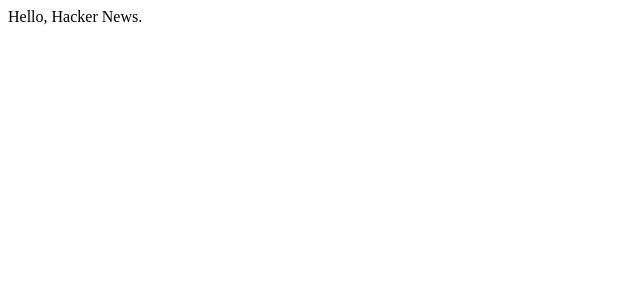
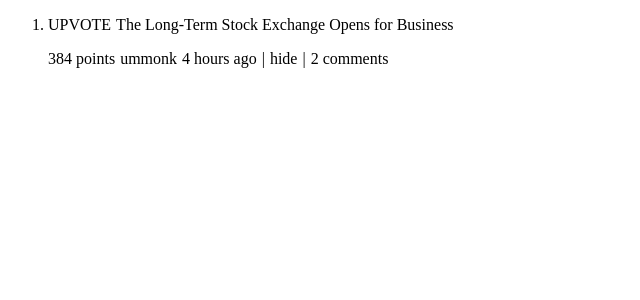
Before and after one commit to openwater-fall2020/hacker-news, a React (Create React App) app: page / in a window 1280 px wide. Shown: the top 300 px of the page, without its empty margins (0-640 px from the left). Built offline with nearby package versions, Linux system fonts and the light colour scheme.

Commit message:
incorporate react-router

```diff
--- a/src/App.js
+++ b/src/App.js
@@ -1,11 +1,19 @@
 import React from 'react';
+import { BrowserRouter as Router, Route } from "react-router-dom";
+import { ListStories } from "./components/ListStories";
 
-function App() {
+/**
+ * @todo add a navbar component
+ * @todo load posts from the database
+ */
+const App = () => {
   return (
     <div className="App">
-      Hello, Hacker News.
+      <Router>
+        <Route path="/" exact={true} component={ListStories} />
+      </Router>
     </div>
   );
-}
+};
 
 export default App;
--- a/src/components/ListStories.js
+++ b/src/components/ListStories.js
@@ -10,18 +10,18 @@
     author: 'ummonk',
     date: '4 hours ago',
     comments: [
-      // {
-      //   id: 0,
-      //   user: 'eries',
-      //   date: '2 hours ago',
-      //   body: 'Hey everyone, Eric Ries here. Happy to answer questions if you’d like to learn more about what we are building at LTSE'
-      // },
-      // {
-      //   id: 1,
-      //   user: 'baccreddited',
-      //   date: '12 minutes ago',
-      //   body: 'Many private companies are staying private for longer, with an average time from launch to IPO creeping up toward 10 years or more. Most unaccredited investors are missing all of those substantial early gains. Does LTSE have any plans to help speed the path to IPO and let more unaccredited investors participate in early growth and success?',
-      // },
+      {
+        id: 0,
+        user: 'eries',
+        date: '2 hours ago',
+        body: 'Hey everyone, Eric Ries here. Happy to answer questions if you’d like to learn more about what we are building at LTSE'
+      },
+      {
+        id: 1,
+        user: 'baccreddited',
+        date: '12 minutes ago',
+        body: 'Many private companies are staying private for longer, with an average time from launch to IPO creeping up toward 10 years or more. Most unaccredited investors are missing all of those substantial early gains. Does LTSE have any plans to help speed the path to IPO and let more unaccredited investors participate in early growth and success?',
+      },
     ],
   },
 ];
--- a/src/components/StoryThumbail.js
+++ b/src/components/StoryThumbail.js
@@ -8,6 +8,7 @@
  * @todo clicking upvote button upvotes the post if logged in
  * @todo clicking the author's name links to their page
  * @todo update upvote to an arrow
+ * @todo if not logged in redirect to login page when doing logged-in only functions
  */
 export const StoryThumbnail = ({ story }) => {
   const pluralStringAndNum = (str, num) => {
```
